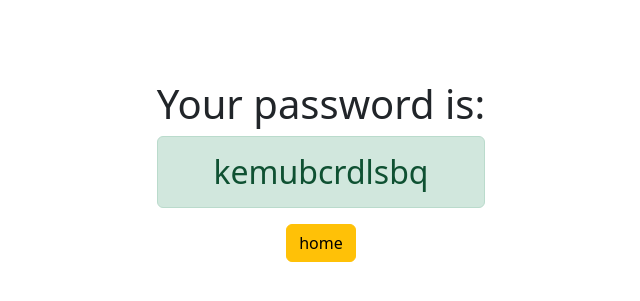
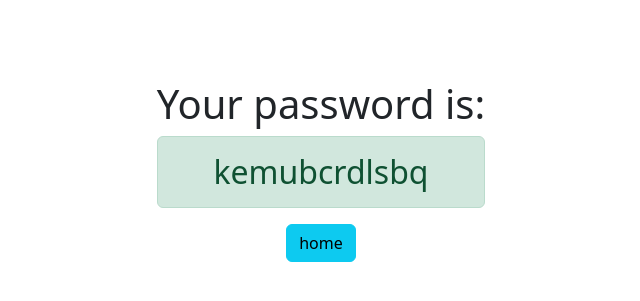
Before and after one commit to desert71/django3-password-generator, a Django app: page /password in a window 1280 px wide. Shown: the top 301 px of the page, without its empty margins (368-1008 px from the left). Run offline with Django 4.2, Linux system fonts and the light colour scheme.

Commit message:
Change key

```diff
--- a/generator/templates/generator/password.html
+++ b/generator/templates/generator/password.html
@@ -10,5 +10,5 @@
 <div class="block" align="center">
     <h1>Your password is:</h1>
     <h2 class="alert alert-success">{{password}}</h2>
-    <a href="{% url 'home' %}" class="btn btn-warning">home</a>
+    <a href="{% url 'home' %}" class="btn btn-info">home</a>
 </div>
--- a/password_generator/settings.py
+++ b/password_generator/settings.py
@@ -20,7 +20,7 @@ BASE_DIR = Path(__file__).resolve().parent.parent
 # See https://docs.djangoproject.com/en/4.1/howto/deployment/checklist/
 
 # SECURITY WARNING: keep the secret key used in production secret!
-SECRET_KEY = "django-insecure-@$&7tc1(r9=r+)omvalibs&zz9t@end852a!71s^0#wc7ya8ws"
+SECRET_KEY = "django-insecure-@$&7tc1(r9=dcdcr+)omvalibs&zz9t@end852a!71s^0#wc7ya8ws"
 
 # SECURITY WARNING: don't run with debug turned on in production!
 DEBUG = True
```
